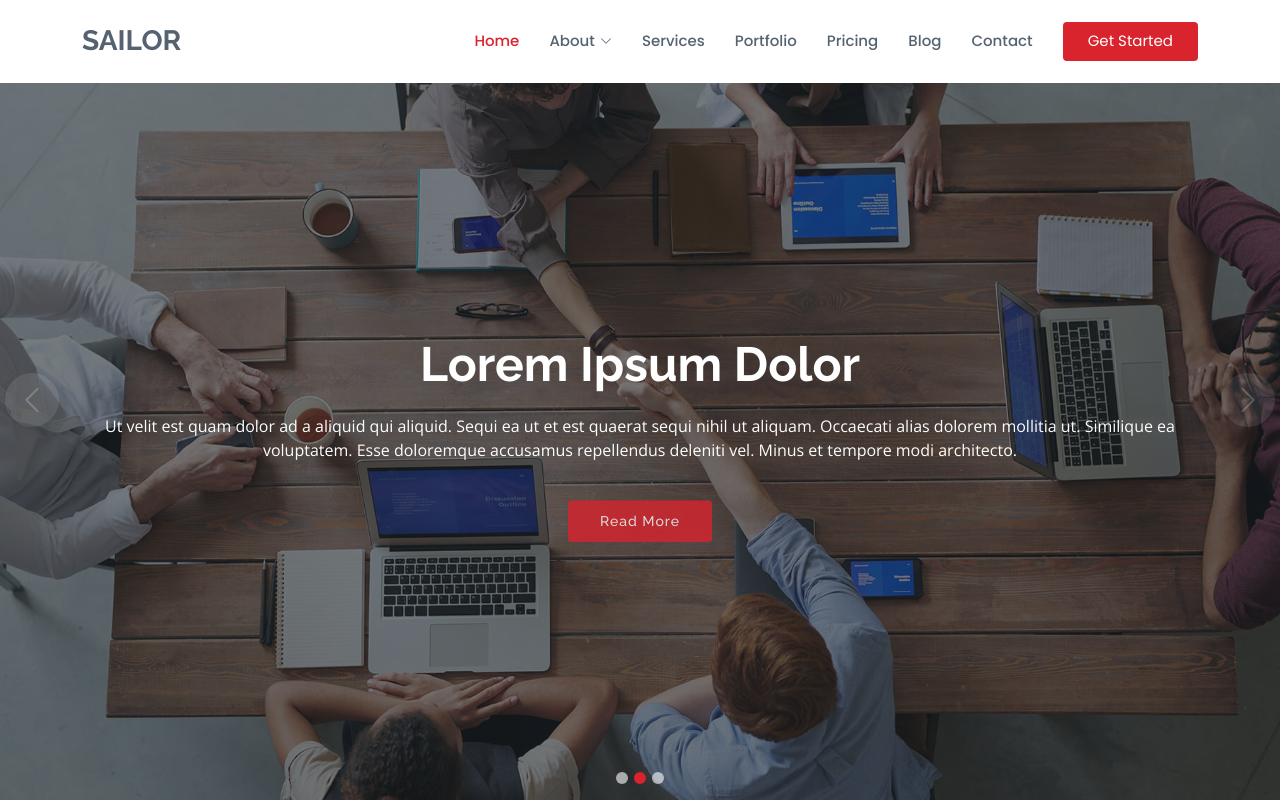
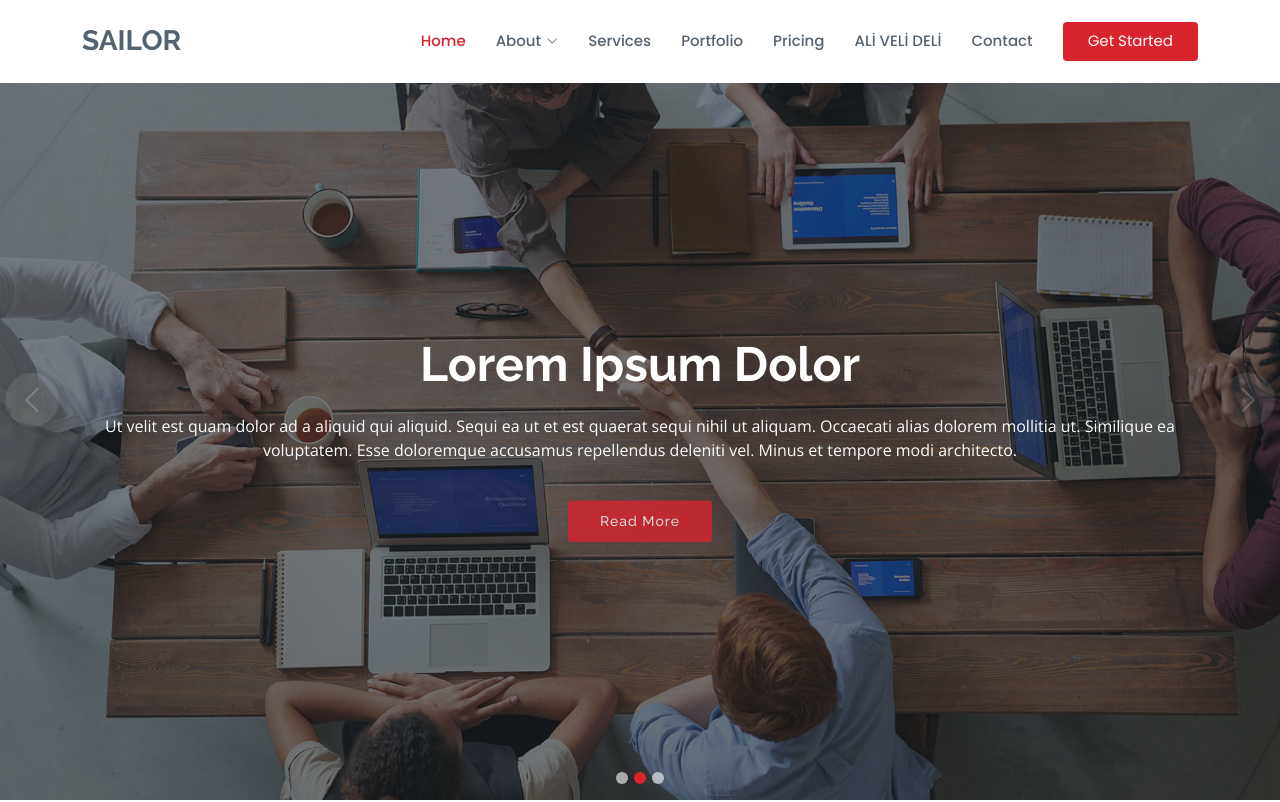
Before and after one commit to Fserdar/repo-4, a plain HTML site: page index.html in a window 1280 px wide. Shown: the top 802 px of the page. Drawn offline with nearby package versions, Linux system fonts and the light colour scheme.

Commit message:
ALİVELİDELİ added

```diff
--- a/index.html
+++ b/index.html
@@ -70,7 +70,7 @@
           <li><a href="services.html">Services</a></li>
           <li><a href="portfolio.html">Portfolio</a></li>
           <li><a href="pricing.html">Pricing</a></li>
-          <li><a href="blog.html">Blog</a></li>
+          <li><a href="blog.html">ALİ VELİ DELİ</a></li>
 
           <li><a href="contact.html">Contact</a></li>
           <li><a href="index.html" class="getstarted">Get Started</a></li>
```
